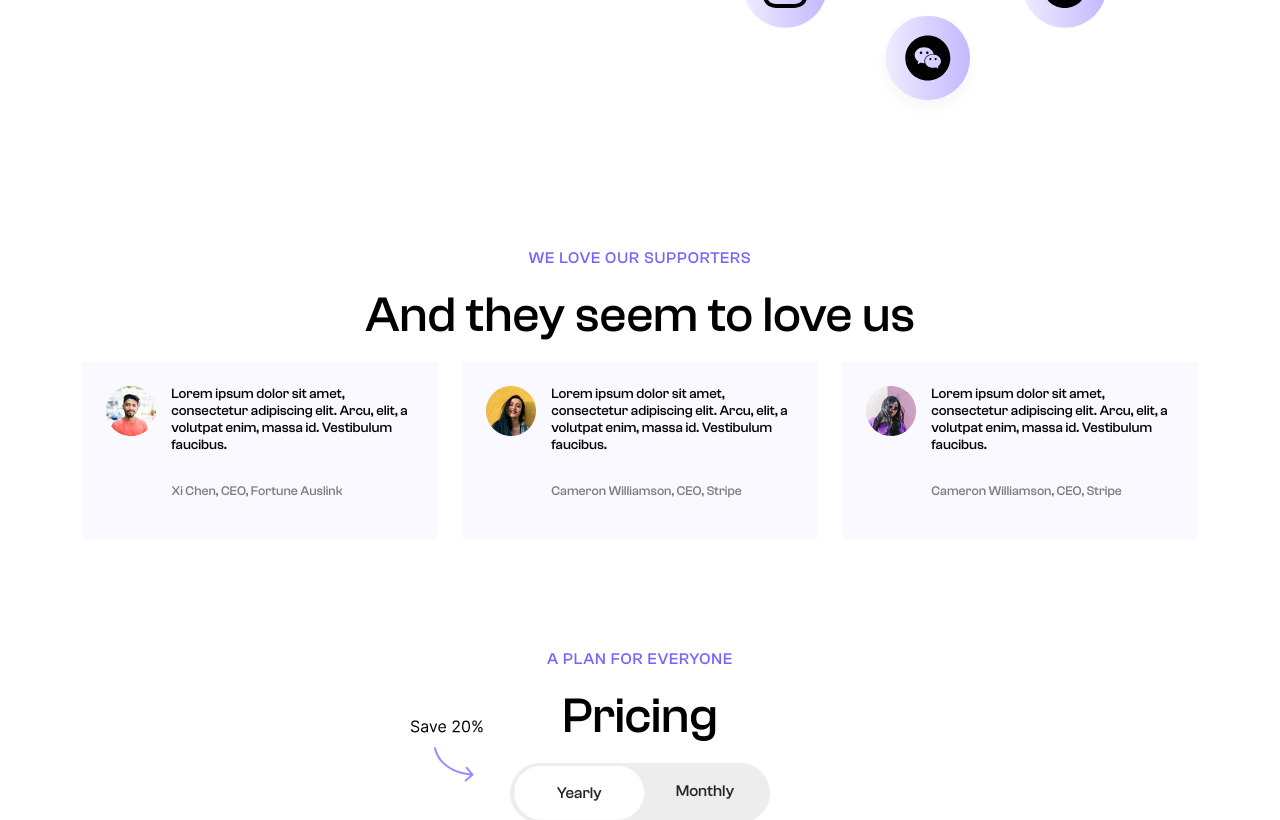
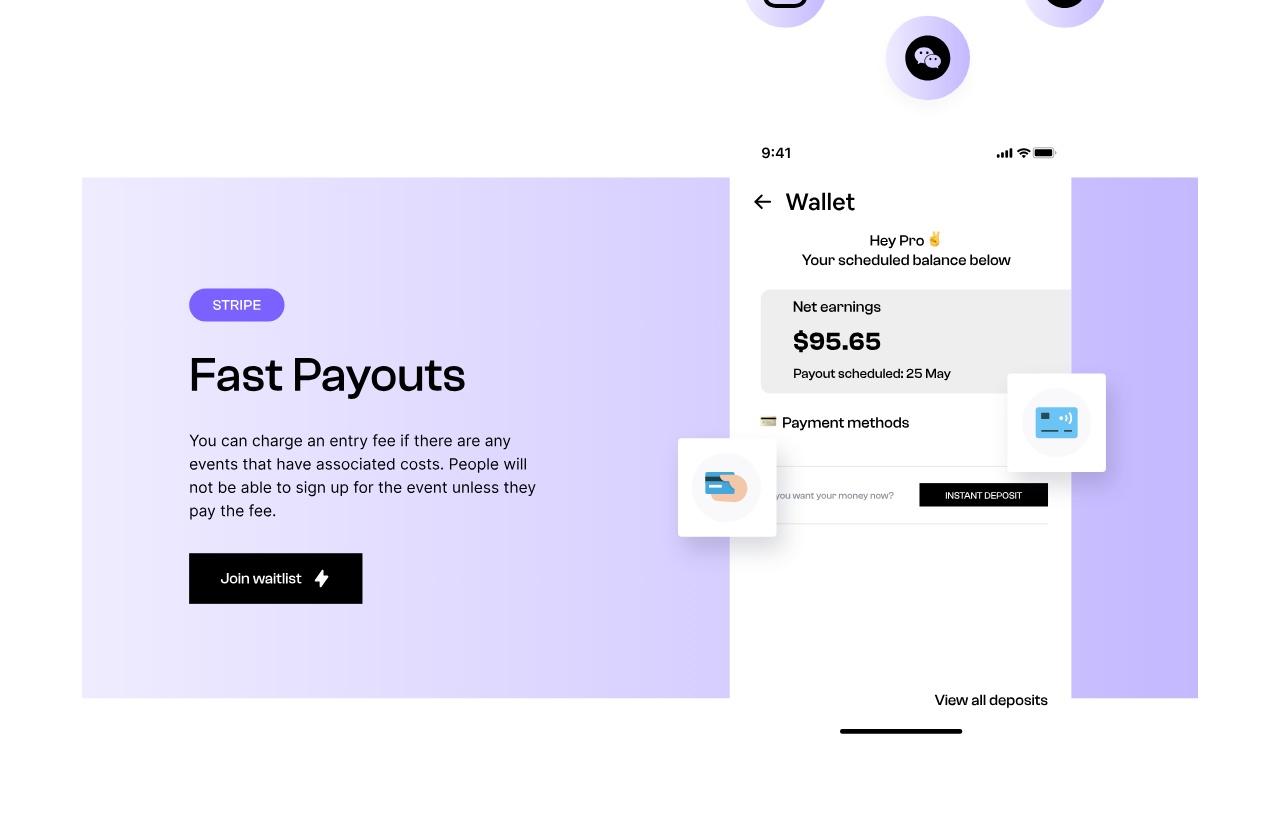
Before and after one commit to tanuj-22/booksports, a React (Create React App) app: page / in a window 1280 px wide. Shown: the part 4500-5320 px from the top of the page. Built offline with nearby package versions, Linux system fonts and the light colour scheme; a web font is replaced by a local one.

Commit message:
fast payouts init

```diff
--- /dev/null
+++ b/src/Components/FastPayouts.js
@@ -0,0 +1,12 @@
+import {Container} from 'react-bootstrap';
+import fastpayouts from '../assests/fastpayouts.svg';
+
+const FastPayouts = () => {
+  return (
+    <Container>
+        <img width={"100%"} src={fastpayouts} alt="fastpayouts" />
+    </Container>
+  )
+}
+
+export default FastPayouts
--- a/src/Pages/Home.js
+++ b/src/Pages/Home.js
@@ -9,6 +9,7 @@ import CommunicateandLead from "../Components/CommunicateandLead";
 import SimpleDesign from "../Components/SimpleDesign";
 import Pricing from "../Components/Pricing";
 import CreateSportEvent from "../Components/CreateSportEvent";
+import FastPayouts from "../Components/FastPayouts";
 
 const Home = () => {
   return (
@@ -26,6 +27,7 @@ const Home = () => {
       <CreateSportEvent/>
       <SimpleDesign />
       <CommunicateandLead />
+      <FastPayouts/>
       <Supporters />
       <Pricing />
       <BecomeMember />
```
Also changed, not shown: src/assests/fastpayouts.svg (added).
